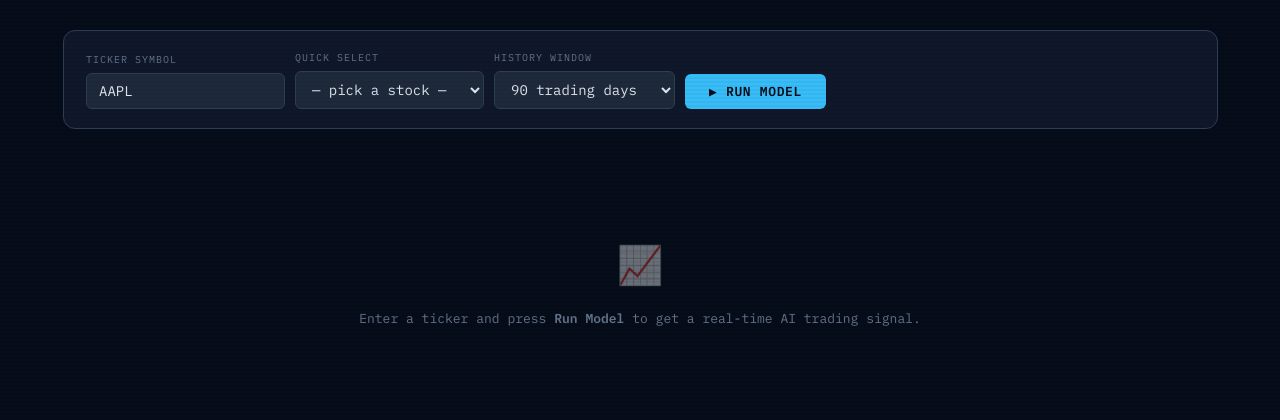
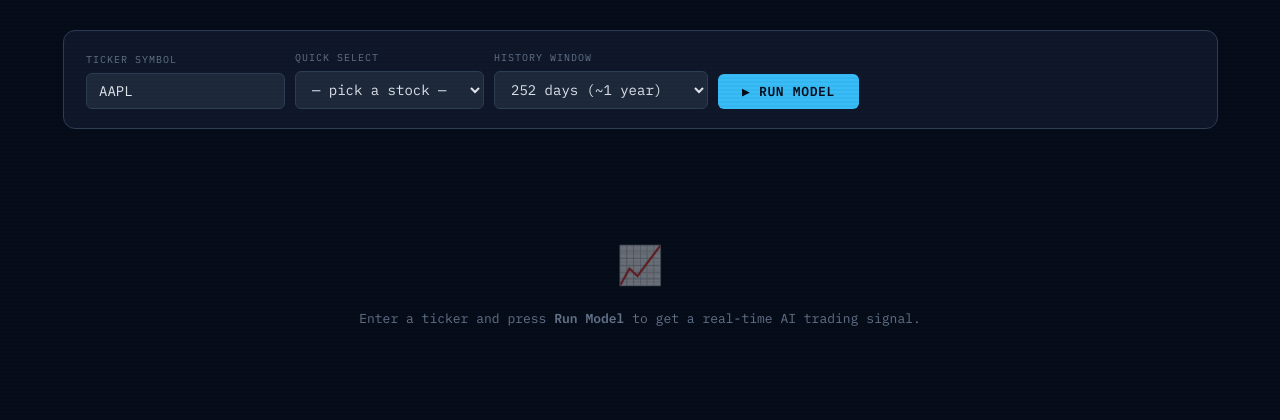
Before and after one commit to legendpvper/algo-trader, a Flask app: page / in a window 1280 px wide. Shown: the part 63-483 px from the top of the page. Run offline with Flask 3, Linux system fonts and the light colour scheme; some libraries are stand-ins or nearby versions.

Commit message:
feat: extend training window up to 2 years

```diff
--- a/app.py
+++ b/app.py
@@ -267,13 +267,13 @@ def backtest(df: pd.DataFrame, model, X: np.ndarray, split: int, signal_band: fl
 
 def run_model(ticker: str, window: int = 90):
     # Fetch extra history so rolling windows (MA50, RSI14) warm up properly
-    df = fetch_ohlc(ticker, period=f"{window + 120}d")
+    df = fetch_ohlc(ticker, period=f"{window + 200}d")
 
-    if len(df) < 60:
+    if len(df) < 80:
         raise ValueError(f"Not enough data for '{ticker}' (got {len(df)} rows).")
 
     df = add_features(df)
-    df = df.tail(window + 60)   # trim to working window after features computed
+    df = df.tail(window + 100)   # trim to working window after features computed
 
     if len(df) < 25:
         raise ValueError("Not enough clean rows after feature engineering.")
@@ -336,7 +336,7 @@ def run_model(ticker: str, window: int = 90):
     sig_color = "#4ade80" if signal == "BUY" else "#f87171" if signal == "SELL" else "#60a5fa"
 
     # ── Chart data: plain Python lists, ISO date strings
-    PLOT_N  = min(50, len(df))
+    PLOT_N  = min(60, len(df))
     plot_df = df.tail(PLOT_N)
 
     dates   = [d.strftime("%Y-%m-%d") for d in plot_df.index]
--- a/templates/index.html
+++ b/templates/index.html
@@ -395,9 +395,10 @@
     <div class="ctrl-group">
       <label>History window</label>
       <select id="window">
-        <option value="60">60 trading days</option>
-        <option value="90" selected>90 trading days</option>
-        <option value="120">120 trading days</option>
+        <option value="60">60 days (~3 months)</option>
+        <option value="120">120 days (~6 months)</option>
+        <option value="252" selected>252 days (~1 year)</option>
+        <option value="504">504 days (~2 years)</option>
       </select>
     </div>
     <button class="run-btn" id="runBtn" onclick="runModel()">▶ RUN MODEL</button>
```
